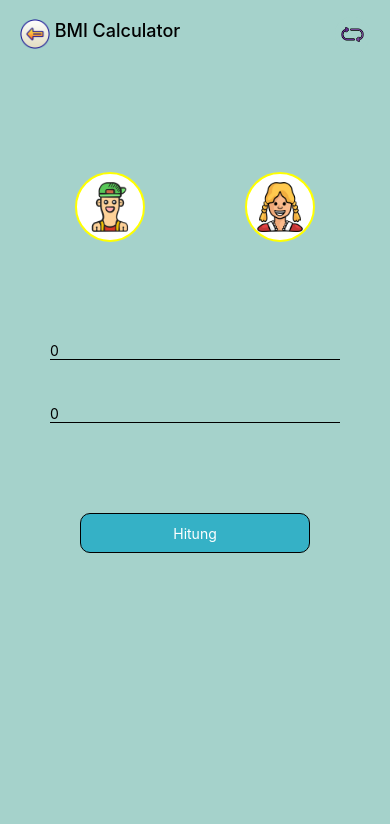
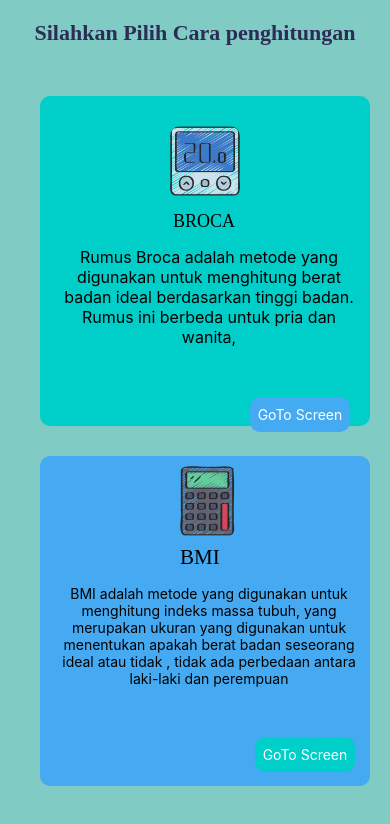
Before and after one commit to syarifulAmar123/Apps-Bmi, a React Native app: screen /Bmi in a window 390 px wide. Shown: the top 824 px of the page. Built offline with nearby package versions, Linux system fonts and the light colour scheme.

Commit message:
Memperbaiki Fungsi broca

```diff
--- a/src/screen/App.js
+++ b/src/screen/App.js
@@ -11,7 +11,7 @@ const App = () => {
   return (
     <NavigationContainer>
       <Amar.Navigator
-        initialRouteName="Home"
+        initialRouteName="splashScreen"
         screenOptions={{headerShown: false}}>
         <Amar.Screen name="splashScreen" component={SpalshScreen} />
         <Amar.Screen name="Home" component={Home} />
--- a/src/screen/bmi/index.js
+++ b/src/screen/bmi/index.js
@@ -38,18 +38,19 @@ export default function Bmi({navigation}) {
       if (hasilDesimal < 18.5) {
         setKategori(' Underweight');
         Alert.alert('Makan Yang Banyak');
-      } else if (hasilDesimal > 18.5 && hasilDesimal < 24.9) {
+      } else if (hasilDesimal < 24.9) {
         setKategori(' Normal weight');
         Alert.alert('Congratsss 🤖🤖');
-      } else if (hasilDesimal > 25 && hasilDesimal < 29.9) {
+      } else if (hasilDesimal >= 25 && hasilDesimal <= 29.9) {
         setKategori(' Overweight');
         Alert.alert('Jaga Pola Makan');
-      } else {
-        setKategori(' obesity');
-        Alert.alert('Kurangi makan , Perbanyak Olahraga');
+      } else if (hasilDesimal > 29.9) {
+        setKategori(' Obesity');
+        Alert.alert('Kurangi makan');
       }
       setVisible(true);
       setHasil(hasilDesimal);
+      // setKategori(kategori);
     } else {
       Alert.alert('Data yang Anda Masukan tidak Valid');
     }
--- a/src/screen/broca/index.js
+++ b/src/screen/broca/index.js
@@ -7,33 +7,63 @@ import {
   TouchableOpacity,
   Modal,
   StatusBar,
+  Alert,
+  Image,
 } from 'react-native';
+import {Balik} from '../../assets';
 
-const Broca = () => {
+const Broca = ({navigation}) => {
   const [cm, setCm] = useState(0);
   const [visible, setVisible] = useState(false);
   const [Hasil, setHasil] = useState('');
   const BrocaCowo = () => {
+    if (cm == 0) {
+      Alert.alert('Isikan terlebih Dahulu');
+    } else {
       let awalBroca = cm - 100;
-    setHasil(awalBroca);
+      let AkhirBroca = awalBroca * (10 / 100);
+      let hasil = awalBroca - AkhirBroca;
+      setHasil(hasil.toFixed(1));
       setVisible(true);
+      setTimeout(() => {
+        setCm(0);
+      }, 500);
+    }
   };
   const BrocaCewe = () => {
+    if (cm == 0) {
+      Alert.alert('Isikan terlebih Dahulu');
+    } else {
       let awalBroca = cm - 104;
-    setHasil(awalBroca);
+      let AkhirBroca = awalBroca * (10 / 100);
+      let hasil = awalBroca - AkhirBroca;
+      setHasil(hasil.toFixed(1));
       setVisible(true);
+      setTimeout(() => {
+        setCm(0);
+      }, 500);
+    }
   };
   return (
     <View style={{flex: 1, backgroundColor: '#80cbc4'}}>
+      <View style={{flexDirection: 'row', alignItems: 'center', marginTop: 20}}>
+        <TouchableOpacity onPress={() => navigation.goBack()}>
+          <Image
+            source={Balik}
+            style={{width: 35, height: 35, marginLeft: 10}}
+          />
+        </TouchableOpacity>
         <Text
           style={{
             textAlign: 'center',
-          marginTop: 50,
-          fontSize: 30,
-          color: '#e74c3c',
+            marginLeft: 40,
+            fontSize: 35,
+            color: '#2c3e50',
+            fontWeight: '600',
           }}>
           Broca Calculator
         </Text>
+      </View>
       <View style={[stylis.InputCm, {marginTop: 200}]}>
         <TextInput
           placeholder="Masukan Tinggi Anda (cm)*"
@@ -43,15 +73,6 @@ const Broca = () => {
           style={{color: 'black', fontSize: 14, fontWeight: '400'}}
         />
       </View>
-      {/* <View style={[stylis.InputCm, {marginTop: 10}]}>
-        <TextInput
-          placeholder="Masukan Tinggi Anda (cm)*"
-          placeholderTextColor={'#34495e'}
-          value={kg}
-          onChangeText={text => setKg(text)}
-          style={{color: 'black', fontSize: 14, fontWeight: '400'}}
-        />
-      </View> */}
       <TouchableOpacity style={stylis.Buttons} onPress={() => BrocaCowo()}>
         <Text style={stylis.TextButtons}>Hitung Cowo</Text>
       </TouchableOpacity>
--- a/src/screen/home/index.js
+++ b/src/screen/home/index.js
@@ -22,30 +22,28 @@ const Home = ({navigation}) => {
       <Text style={styles.Title}>Silahkan Pilih Cara penghitungan</Text>
       <View
         style={{
-          flexDirection: 'row',
+          flexDirection: 'column',
           justifyContent: 'space-between',
-          marginLeft: 15,
+          marginLeft: 40,
           marginRight: 15,
-          marginTop: 70,
+          marginTop: 50,
         }}>
-        <TouchableOpacity
+        <View
           style={{
-            width: 180,
-            height: 250,
+            width: 330,
+            height: 330,
             backgroundColor: '#00cec9',
             alignItems: 'center',
             borderRadius: 10,
             elevation: 1,
             // marginLeft: 30,
-          }}
-          activeOpacity={0.75}
-          onPress={() => PindahBroca()}>
+          }}>
           <Image
             source={LogoBroca}
             style={{
               width: 70,
               height: 70,
-              marginTop: 10,
+              marginTop: 30,
               borderTopLeftRadius: 10,
               borderTopRightRadius: 10,
             }}
@@ -56,8 +54,8 @@ const Home = ({navigation}) => {
                 color: 'black',
                 fontSize: 18,
                 fontFamily: 'Roboto-Medium',
-                marginTop: 10,
-                marginLeft: 50,
+                marginTop: 5,
+                marginLeft: 123,
                 alignItems: 'flex-start',
               }}>
               BROCA
@@ -66,13 +64,13 @@ const Home = ({navigation}) => {
               style={{
                 flexDirection: 'row',
                 alignItems: 'center',
-                marginTop: 10,
+                marginTop: 15,
               }}>
               <Text
                 style={{
                   color: 'black',
                   marginLeft: 8,
-                  fontSize: 11,
+                  fontSize: 16,
                   textAlign: 'center',
                 }}>
                 Rumus Broca adalah metode yang digunakan untuk menghitung berat
@@ -80,20 +78,35 @@ const Home = ({navigation}) => {
                 pria dan wanita,
               </Text>
             </View>
+            <TouchableOpacity
+              style={{
+                width: 100,
+                height: 35,
+                backgroundColor: '#44aaf2',
+                justifyContent: 'center',
+                borderRadius: 10,
+                marginTop: 50,
+                marginLeft: 200,
+              }}
+              activeOpacity={0.75}
+              onPress={() => PindahBroca()}>
+              <Text style={{textAlign: 'center', color: 'white'}}>
+                GoTo Screen
+              </Text>
+            </TouchableOpacity>
           </View>
-        </TouchableOpacity>
-        <TouchableOpacity
+        </View>
+        <View
           style={{
-            width: 180,
-            height: 250,
+            width: 330,
+            height: 330,
             backgroundColor: '#45aaf2',
             alignItems: 'center',
             borderRadius: 10,
             elevation: 1,
+            marginTop: 30,
             // marginLeft: 30,
-          }}
-          activeOpacity={0.75}
-          onPress={() => Pindahbmi()}>
+          }}>
           <Image
             source={LogoBmi}
             style={{
@@ -111,7 +124,7 @@ const Home = ({navigation}) => {
                 fontSize: 21,
                 fontFamily: 'Roboto-Medium',
                 marginTop: -1,
-                marginLeft: 60,
+                marginLeft: 130,
                 alignItems: 'flex-start',
               }}>
               BMI
@@ -120,14 +133,14 @@ const Home = ({navigation}) => {
               style={{
                 flexDirection: 'row',
                 alignItems: 'center',
-                marginTop: 10,
+                marginTop: 20,
               }}>
               <Text
                 style={{
                   color: 'black',
                   marginTop: -5,
                   marginLeft: 8,
-                  fontSize: 10,
+                  fontSize: 14,
                   textAlign: 'center',
                 }}>
                 BMI adalah metode yang digunakan untuk menghitung indeks massa
@@ -137,20 +150,23 @@ const Home = ({navigation}) => {
               </Text>
             </View>
           </View>
-        </TouchableOpacity>
-      </View>
-      <View style={{margin: 15, padding: 5}}>
-        <Text style={{color: 'black', marginTop: 10, textAlign: 'center'}}>
-          Kedua alat diatas ini memiliki peran masing-masing dalam membantu
-          individu memahami dan mengelola berat badan mereka. Sementara BMI
-          memberikan gambaran lebih menyeluruh tentang status berat badan
-          relatif terhadap kesehatan, kalkulator Broca menawarkan panduan yang
-          lebih sederhana untuk menetapkan target berat badan. Namun, penting
-          untuk diingat bahwa kedua metode ini tidak sempurna dan sebaiknya
-          digunakan bersama dengan penilaian kesehatan yang lebih komprehensif,
-          termasuk pemeriksaan fisik dan penilaian komposisi tubuh, untuk
-          mendapatkan gambaran yang lebih akurat tentang kesehatan seseorang.
-        </Text>
+          <TouchableOpacity
+            style={{
+              width: 100,
+              height: 35,
+              backgroundColor: '#00cec9',
+              justifyContent: 'center',
+              borderRadius: 10,
+              marginTop: 40,
+              marginLeft: 200,
+            }}
+            activeOpacity={0.75}
+            onPress={() => Pindahbmi()}>
+            <Text style={{textAlign: 'center', color: 'white'}}>
+              GoTo Screen
+            </Text>
+          </TouchableOpacity>
+        </View>
       </View>
     </View>
   );
@@ -160,7 +176,7 @@ const styles = StyleSheet.create({
   Title: {
     color: '#2c2c54',
     textAlign: 'center',
-    marginTop: 50,
+    marginTop: 20,
     fontSize: 22,
     fontWeight: 'bold',
     fontFamily: 'Roboto-Italic',
```
Lines whose indentation alone changed are shown as unchanged.
